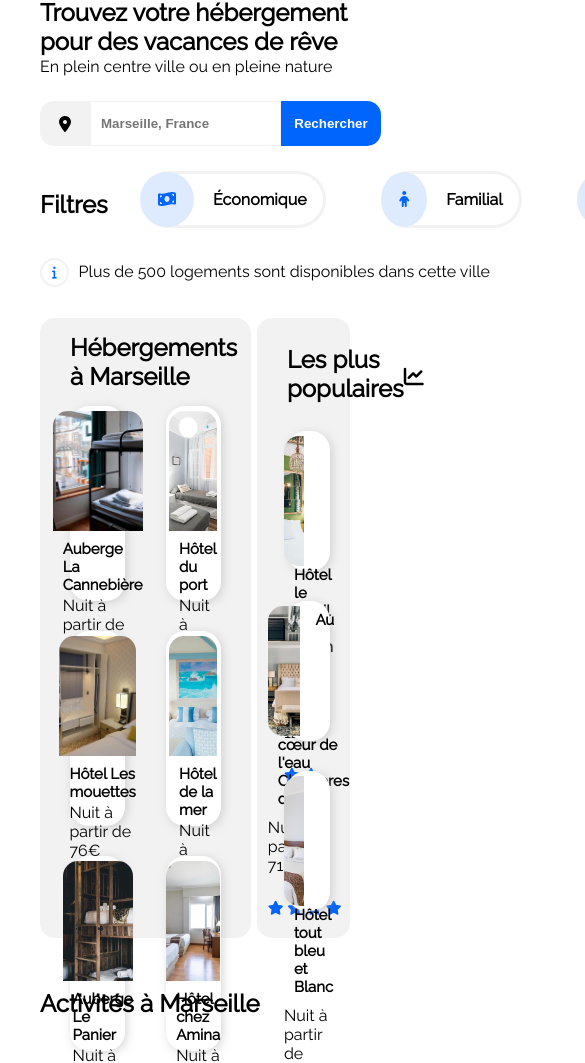
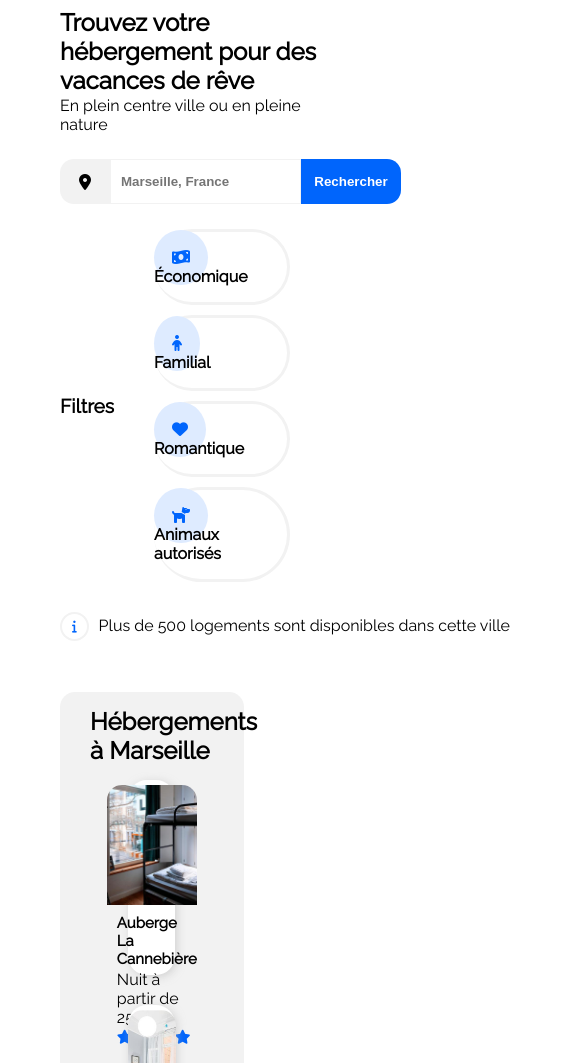
Before and after one commit to franz-vb/FranzVonBuren_2_06042021, a plain HTML site: page index.html in a window 390 px wide. Shown: the part 111-1174 px from the top of the page, 585 px wide, since content can reach past the window. Drawn offline with Linux system fonts and the light colour scheme.

Commit message:
add responsive try

```diff
--- a/index.html
+++ b/index.html
@@ -3,6 +3,7 @@
     <head>
         <title>projet_02</title>
         <meta charset="UTF-8">
+        <meta name="viewport" content="width=device-width, initial-scale=1.0">
         <link rel="stylesheet" href="style.css"/>
         <link href="https://fonts.googleapis.com/css2?family=Raleway&display=swap" rel="stylesheet">
         <script src="https://kit.fontawesome.com/833592a17c.js" crossorigin="anonymous"></script>
--- a/style.css
+++ b/style.css
@@ -8,7 +8,7 @@ header, main{
 }
 
 body{
-    font-family:'Raleway', sans-serif;
+   font-family:'Raleway', sans-serif;
 }
 
 a{
@@ -21,6 +21,7 @@ a{
 nav{
     display: flex;
     justify-content: space-between;
+    margin: 20px;
 }
 
 nav ul{
@@ -66,7 +67,7 @@ p{
 /* section high */
 
 .high{
-
+margin: 20px;
 }
 
 /* title and research */
@@ -110,22 +111,21 @@ p{
 
 
 .filter_total{
-     width: 1000px;
-     justify-content: space-between;
+     width: 100%;
      display: flex;
      align-items: center;
      font-weight: bolder;
  }
 
  .filter_title{
-
+   padding-bottom: 10px;
+   font-size: larger;
+   margin-right: 40px;
  }
 
  .filters_four{
-     width: 900px;
-     display: flex;
-     justify-content: space-between;
- }
+     width: 100%;
+}
 
  .filter_one{
     font-weight: bold;
@@ -136,6 +136,7 @@ p{
     border-left: none;
     border-radius: 50px;
     margin-bottom: 10px;
+    margin-right: 40px;
     padding: 16px;
     padding-left: 0;
  }
@@ -176,6 +177,7 @@ p{
  .accommodation_popular{
      display: flex;
      justify-content: space-between;
+     margin: 20px;
  }
 
  /* section accommodation*/
@@ -358,6 +360,7 @@ aside h3{
  .activity_title{
     font-weight: bold;
     margin-top: 15px;
+    margin-left: 20px;
  }
 
  .activity_six{
@@ -476,8 +479,7 @@ aside h3{
 .footer_total{
   display: flex;
   justify-content: space-between;
-  padding: 35px;
-  padding-right: 250px;
+  padding: 35px 450px 35px 65px;
   background-color: #f2f2f2;
   height: 140px;
 }
@@ -491,3 +493,22 @@ footer li{
    list-style: none;
    margin-bottom: 10px;
 }
+
+@media screen and (max-width: 767px)
+{
+   .accommodation_popular{
+      display: flex;
+      flex-direction: column;
+  }
+
+  .accommodation_six{
+   display: flex;
+   flex-direction: column;
+   justify-content: space-between;
+   align-content: center;
+   flex-wrap: wrap;
+   margin-left: 30px;
+   margin-right: 30px;
+}
+
+}
```
